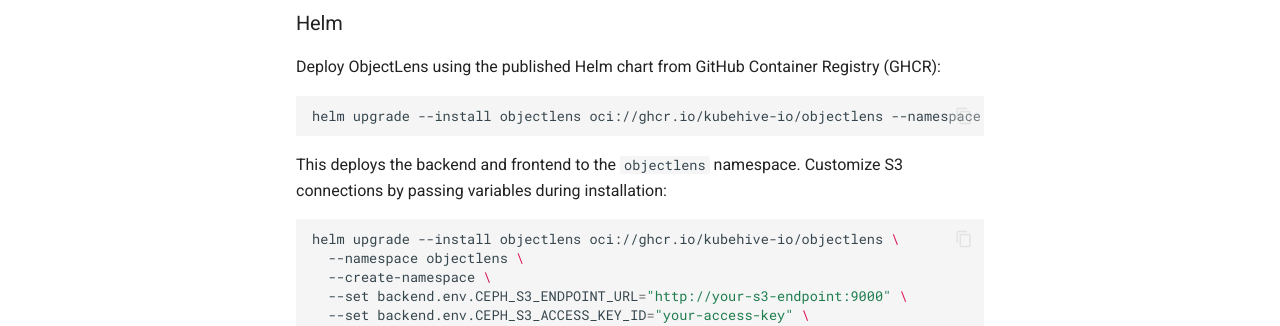
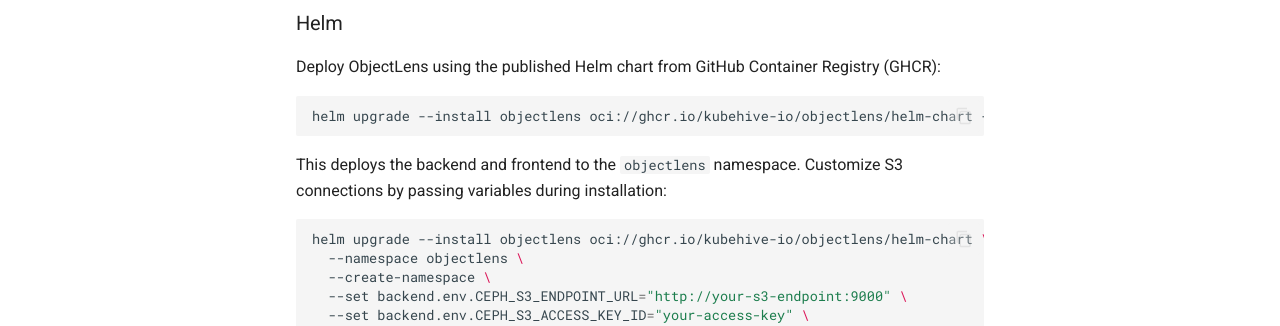
Before and after one commit to kubehive-io/objectlens, an MkDocs documentation site: the page built from docs/getting-started.md, in a window 1280 px wide and 1359 px high. Shown: the part 838-1164 px from the top of the window. Built offline with MkDocs 1.6.1 and Material for MkDocs 9.7.7, drawn with Linux system fonts in a browser that asks for light colours; comment, search, counter and statistics services are not loaded.

Commit message:
Update action flow again

````diff
--- a/docs/getting-started.md
+++ b/docs/getting-started.md
@@ -36,13 +36,13 @@
 Deploy ObjectLens using the published Helm chart from GitHub Container Registry (GHCR):
 
 ```bash
-helm upgrade --install objectlens oci://ghcr.io/kubehive-io/objectlens --namespace objectlens --create-namespace
+helm upgrade --install objectlens oci://ghcr.io/kubehive-io/objectlens/helm-chart --namespace objectlens --create-namespace
 ```
 
 This deploys the backend and frontend to the `objectlens` namespace. Customize S3 connections by passing variables during installation:
 
 ```bash
-helm upgrade --install objectlens oci://ghcr.io/kubehive-io/objectlens \
+helm upgrade --install objectlens oci://ghcr.io/kubehive-io/objectlens/helm-chart \
   --namespace objectlens \
   --create-namespace \
   --set backend.env.CEPH_S3_ENDPOINT_URL="http://your-s3-endpoint:9000" \
````
Also changed, not shown: 1 other file.
